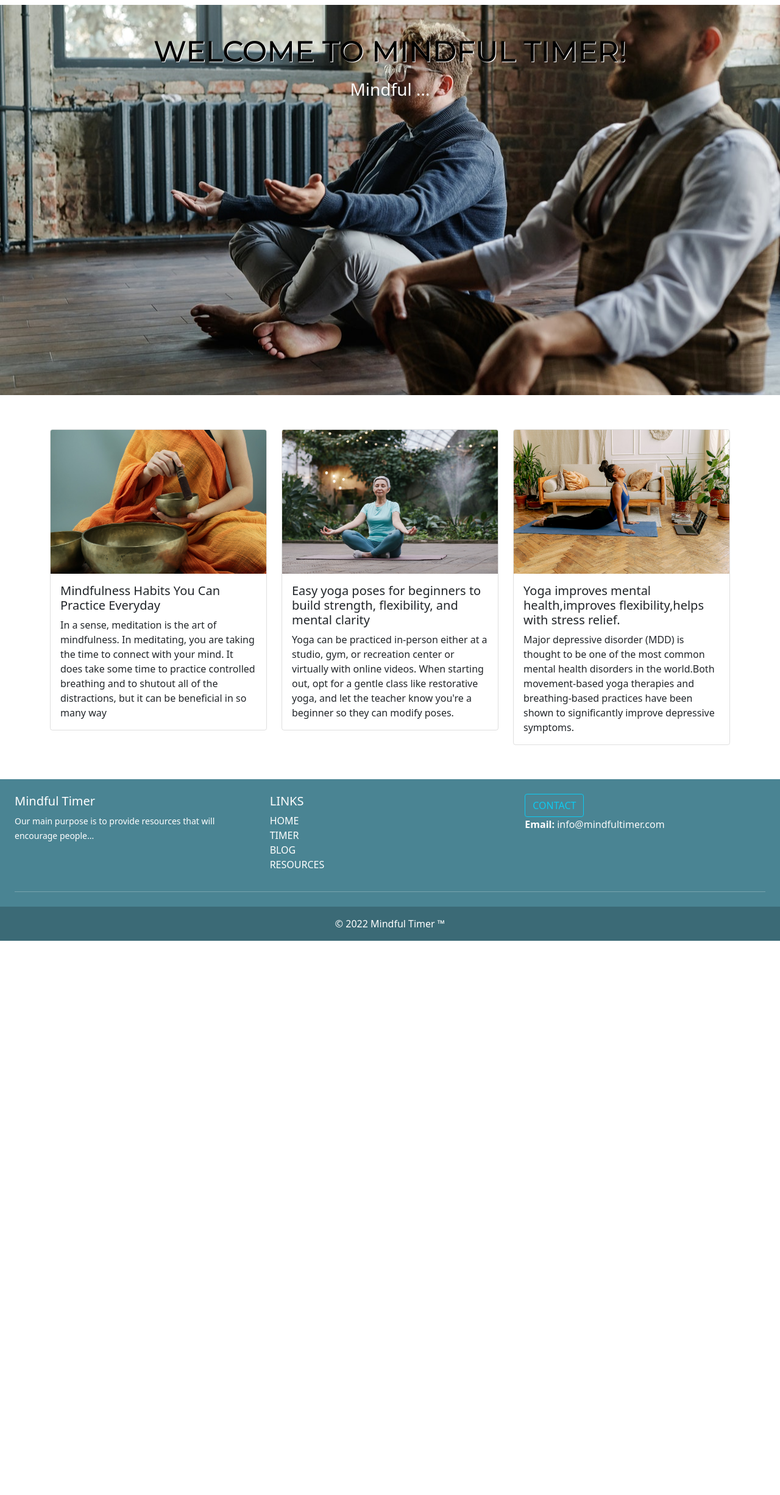
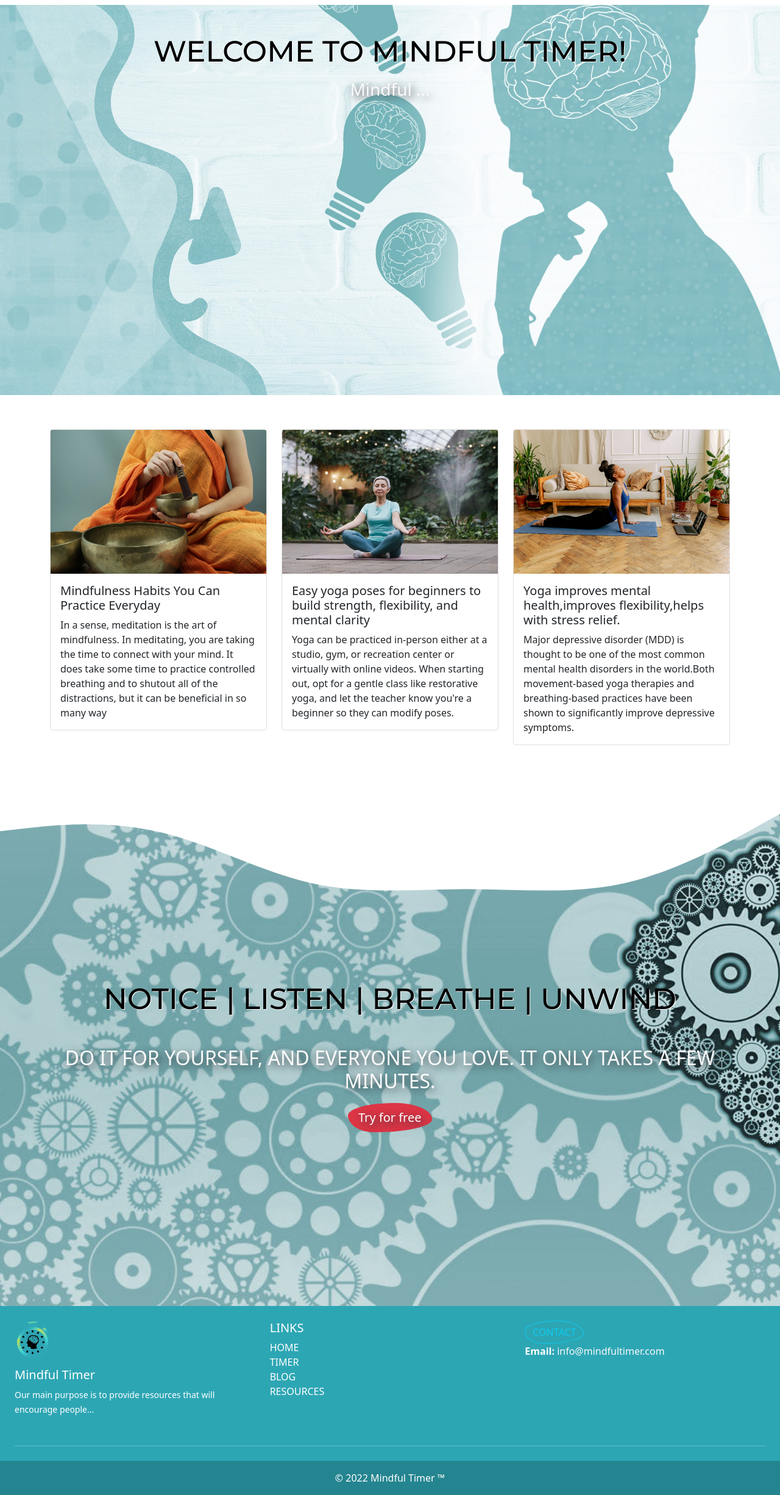
Before and after one commit to kuzGo/January-2022-Hackathon, a Flask app: template templates/index.html in a window 1280 px wide. Shown: the part 86-2538 px from the top of the page at 61% size. Before the commit the page ends 1629 px from the top, so only its background shows below. Run offline with Flask 2, Linux system fonts and the light colour scheme; the template is opened without the code that fills it, so the values that code supplies are empty; the visitor is signed in with stand-in values (Sample User, id 1); parts of the project's set-up code (start-up, migrations or seed data) failed here and were passed over; some libraries are stand-ins or nearby versions.

Commit message:
Style landing page section

```diff
--- a/static/css/styles.css
+++ b/static/css/styles.css
@@ -36,7 +36,7 @@ span.navbar-text {
 /* Hero image */
 
 #home-header {
-  background: url('/static/images/hero-image.jpg') no-repeat center;
+  background: url('/static/images/woman.jpg') no-repeat center;
   background-size: cover;
   height: 40rem;
 }
@@ -62,6 +62,23 @@ span.navbar-text {
   text-shadow: 0.25rem 0.25rem 0.8rem #343a40;
 }
 
+#timer-header {
+  background: url('/static/images/brain-green.jpg') no-repeat center;
+  background-size: cover;
+  height: 54rem;
+}
+.timer-overlay {
+  position: absolute;
+  /* top: 0;
+  left: 0; */
+  width: 100%;
+  height: 100%;
+  background: #b7a90c;
+  mix-blend-mode: overlay;
+}
+.wave {
+  border-radius: 56% 44% 69% 31% / 43% 56% 44% 57% ;
+}
 .section-heading {
   margin-top: 3rem;
   font-family: 'Roboto', sans-serif;
@@ -141,7 +158,7 @@ span.navbar-text {
 
 /* Footer */
 footer {
-  background-color: #4A8493;
+  background-color: #2DA6b4;
   width: 100%;
 }
 
--- a/templates/flask_user_layout.html
+++ b/templates/flask_user_layout.html
@@ -85,9 +85,7 @@
                                 <a class="nav-link" href="{{ url_for('resources')}}">Resources</a>
                             </li>
 
-                            <!-- Modal for Login
-
-                            <li class="nav-item text-uppercase pe-5">
+                            <!-- <li class="nav-item text-uppercase pe-5">
                                 <button type="button" class="text-uppercase navbar-nav nav-link btn d-block" data-bs-toggle="modal" data-bs-target="#modalForm">
                                     Login
                                 </button>
@@ -102,16 +100,18 @@
                                         </div>
                                         <div class="modal-body">
                                             <form>
-                                                LOGIN form will be comming soon ..... ;)
+                                                <a class="nav-link" href="{{ url_for('user.login') }}">Login</a>
                                             </form>
                                         </div>
                                     </div>
                                 </div>
                             </div>
-                            -->
 
+                             -->
                             <li class="nav-item text-uppercase pe-5">
+                                <!-- trigger here -->
                                 <a class="nav-link" href="{{ url_for('user.login') }}">Login</a>
+
                             </li>
                             <li class="nav-item text-uppercase pe-5">
                                 <a class="nav-link" href="{{ url_for('user.register')}}">Register</a>
@@ -159,18 +159,18 @@
     <div class="modal-dialog">
         <div class="modal-content">
             <div class="modal-header">
-                <h5 class="modal-title text-uppercase" id="exampleModalLabel">Get in touch</h5>
+                <h5 class="modal-title text-white text-uppercase" id="exampleModalLabel">Get in touch</h5>
                 <button type="button" class="btn-close" data-bs-dismiss="modal" aria-label="Close"></button>
             </div>
             <div class="modal-body">
                 <form id="form" class="px-4 py-3">
                     <div class="mb-3">
-                        <label for="username" class="form-label">Your Name</label>
+                        <label for="username" class="text-white form-label">Your Name</label>
                         <input class="form-control" type="text" name="from_name" id="username" placeholder="Your name"
                             aria-label="name">
                     </div>
                     <div class="mb-3">
-                        <label for="email" class="form-label">Email address</label>
+                        <label for="email" class="text-white form-label">Email address</label>
                         <input type="email" class="form-control" name="from_email" id="email"
                             placeholder="email@example.com" required>
                     </div>
@@ -179,13 +179,13 @@
                             id="floatingTextarea"></textarea>
                         <label for="floatingTextarea">Comments</label>
                     </div>
-                    <p class="footer-phone mt-3">
+                    <p class="footer-phone text-white mt-3">
                         <strong>Tel:</strong>
                         <a class="text-dark" href="tel:+353875555222">
                             +353 (0) 875555222
                         </a>
                     </p>
-                    <button type="submit" id="contactButton" class="btn btn-outline-dark mt-3">Send</button>
+                    <button type="submit" id="contactButton" class="btn wave btn-outline-dark mt-3">Send</button>
                 </form>
             </div>
         </div>
@@ -200,7 +200,9 @@
         <div class="container-fluid p-4 pb-0">
             <div class="row pb-3">
                 <div class="col-lg-4 col-md-6 mb-4 mb-md-0 pe-2">
-                    <h5>Mindful Timer</h5>
+                    <img src="{{ url_for('static', filename='images/timer.png') }}" alt="logo"
+                        class="d-inline-block align-text-top" id="brand-logo" loading="lazy">
+                    <h5 class="mt-3">Mindful Timer</h5>
                     <p>
                         <small>
                             Our main purpose is to provide resources that will encourage people...
@@ -226,7 +228,7 @@
                 </div>
                 <div class="col-lg-4 col-md-6 mb-4 mb-md-0 footer-contact">
                     <!-- Button trigger modal -->
-                    <button type="button" class="btn btn-outline-info text-uppercase" data-bs-toggle="modal"
+                    <button type="button" class="btn btn-outline-info wave text-uppercase" data-bs-toggle="modal"
                         data-bs-target="#contactModal">
                         contact
                     </button>
--- a/templates/index.html
+++ b/templates/index.html
@@ -16,6 +16,9 @@
     </div>
   </div>
 </div>
+<!-- END of Hero section -->
+
+<!-- CARD section -->
 <div class="container">
   <div class="row">
     <div class="col-md-6 col-lg-4">
@@ -53,5 +56,30 @@
     </div>
   </div>
 </div>
+<!-- END OF CARD section -->
+
+<div id="timer-header">
+  <svg xmlns="http://www.w3.org/2000/svg" viewBox="0 0 1440 320">
+    <path fill="#fff" fill-opacity="1"
+      d="M0,96L48,90.7C96,85,192,75,288,96C384,117,480,171,576,192C672,213,768,203,864,202.7C960,203,1056,213,1152,192C1248,171,1344,117,1392,90.7L1440,64L1440,0L1392,0C1344,0,1248,0,1152,0C1056,0,960,0,864,0C768,0,672,0,576,0C480,0,384,0,288,0C192,0,96,0,48,0L0,0Z">
+    </path>
+  </svg>
+
+  <div class="container">
+    <div class="row text-center">
+      <div class="col-lg-12 my-auto">
+        <h2 class="main-heading text-uppercase animate__animated animate__backInDown  animate__delay-1s mt-5 mb-3">
+          Notice | Listen | Breathe | Unwind
+        </h2>
+        <h2 class="sub-heading text-uppercase animate__animated animate__zoomInUp animate__delay-1s mt-5 mb-3">
+          Do it for yourself, and everyone you love. It only takes a few minutes.
+        </h2>
+        <h3 class="sub-heading  animate__animated animate__fadeInUp animate__delay-1s">
+          <a href="{{ url_for('timer')}}" class="btn animate__animated animate__rotateIn btn-danger btn-lg wave text-white">Try for free</a>
+        </h3>
+      </div>
+    </div>
+  </div>
+</div>
 
 {% endblock %}
```
Also changed, not shown: static/images/brain-green.jpg (added), static/images/brain-what.jpg (added), static/images/brain.jpg (added), static/images/happy.jpg (added), static/images/woman.jpg (added).
